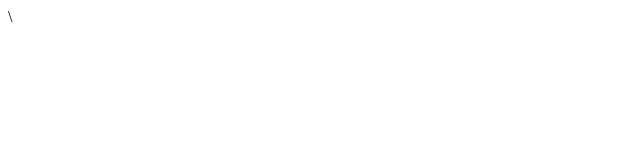
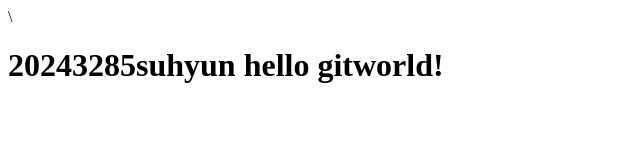
Before and after one commit to suhyun-han/su, a plain HTML site: page index.htm in a window 1280 px wide. Shown: the whole page, without its empty margins (0-640 px from the left). Drawn offline with Linux system fonts and the light colour scheme.

Commit message:
hello git world 추가

```diff
--- a/index.htm
+++ b/index.htm
@@ -6,6 +6,6 @@
     <title>Page Title</title>
 </head>
 <suhyun20243285>
-
+    <h1>20243285suhyun hello gitworld!</h1>
 </suhyun20243285>
 </hyml>
```
